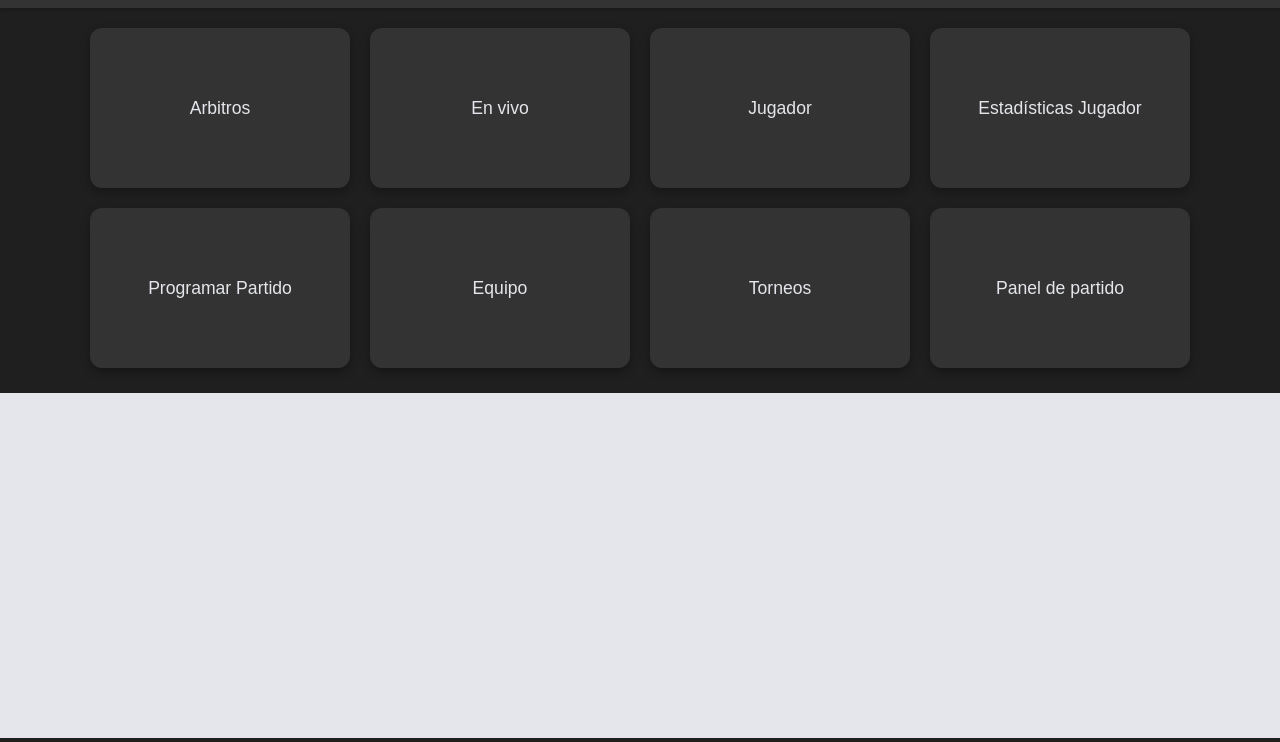
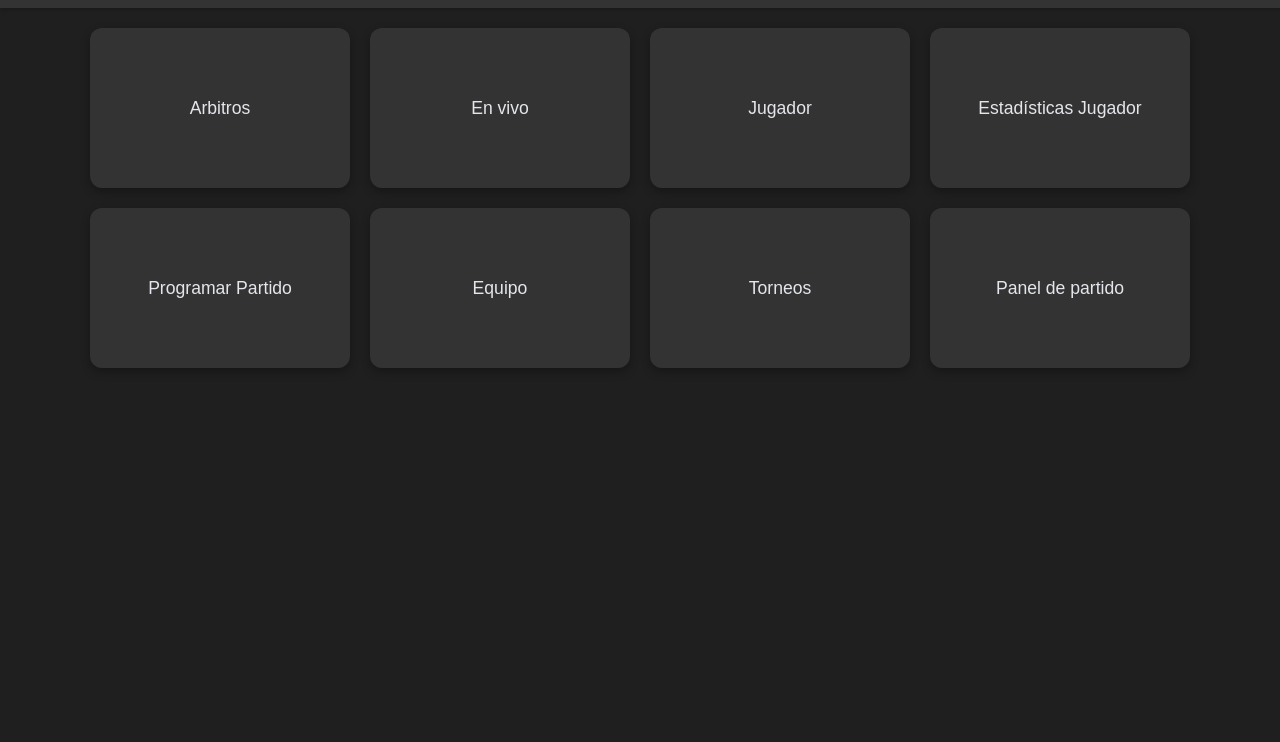
Before and after one commit to unciafidelis/CAP_FutBask, a website: page public/admin.html in a window 1280 px wide. Shown: the part 72-814 px from the top of the page. Drawn offline with Linux system fonts and the light colour scheme; sample sign-in values are in the browser's storage.

Commit message:
Update admin.css

```diff
--- a/public/css/admin.css
+++ b/public/css/admin.css
@@ -134,7 +134,6 @@ body {
 /* === CONTENEDOR DE CONTENIDO CARGADO === */
 .content-display {
   flex: 1;
-  background-color: #e5e6eb;
   height: 100%;
 }
 
```
